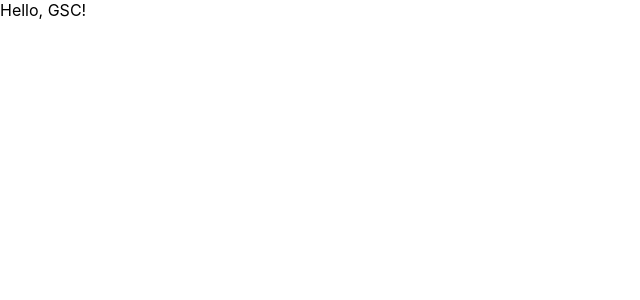
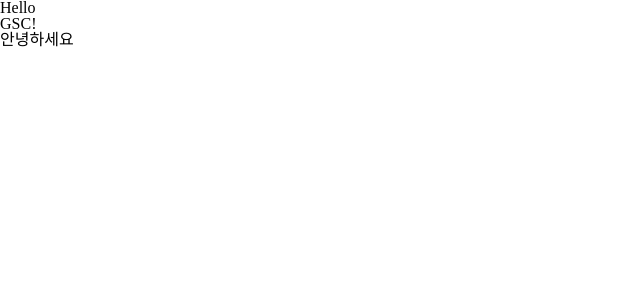
Before and after one commit to jh1109/gsc-app, a React (Create React App) app: page / in a window 1280 px wide. Shown: the top 300 px of the page, without its empty margins (0-640 px from the left). Built offline with nearby package versions, Linux system fonts and the light colour scheme.

Commit message:
[style] css reset 적용

```diff
--- a/package.json
+++ b/package.json
@@ -10,6 +10,8 @@
     "react": "^18.2.0",
     "react-dom": "^18.2.0",
     "react-scripts": "5.0.1",
+    "styled-components": "^6.1.8",
+    "styled-reset": "^4.5.2",
     "web-vitals": "^2.1.4"
   },
   "scripts": {
--- a/src/App.js
+++ b/src/App.js
@@ -1,9 +1,15 @@
 import './App.css';
+import GlobalStyle from './GlobalStyle';
 
 function App() {
   return (
-    <div>Hello, GSC!
+    <>
+    <GlobalStyle/>
+    <div>
+      <h1>Hello</h1><h2>GSC!</h2>
+      <p>안녕하세요</p>
     </div>
+    </>
   );
 }
 
--- /dev/null
+++ b/src/GlobalStyle.js
@@ -0,0 +1,53 @@
+import { createGlobalStyle} from 'styled-components';
+import reset from 'styled-reset';
+
+const GlobalStyle = createGlobalStyle`
+${reset}
+
+  * {
+    box-sizing: border-box;
+    margin: 0;
+    padding: 0;
+  }
+
+  main {
+    padding-top: 4rem;
+    width: 40rem;
+    height: 100vh;
+    background: white;
+    margin: auto;
+
+    @media (max-width: 768px) {
+      width: 100%;
+    }
+  }
+
+  ul,li {
+    list-style: none;
+  }
+
+  button, input {
+    background-color: transparent;
+    border: none;
+    cursor: pointer;
+    outline: none;
+    font: inherit;
+  }
+
+  input {
+    width: 100%;
+    height: 100%;
+  }
+
+  .a11yHidden {
+    overflow: hidden;
+    position: absolute !important;
+    clip: rect(0, 0, 0, 0);
+    clip-path: inset(50%);
+    width: 1px;
+    height: 1px;
+    margin: -1px;
+  }
+`;
+
+export default GlobalStyle;
```
Also changed, not shown: 1 other file (tests, documents, lock files or other folders).
